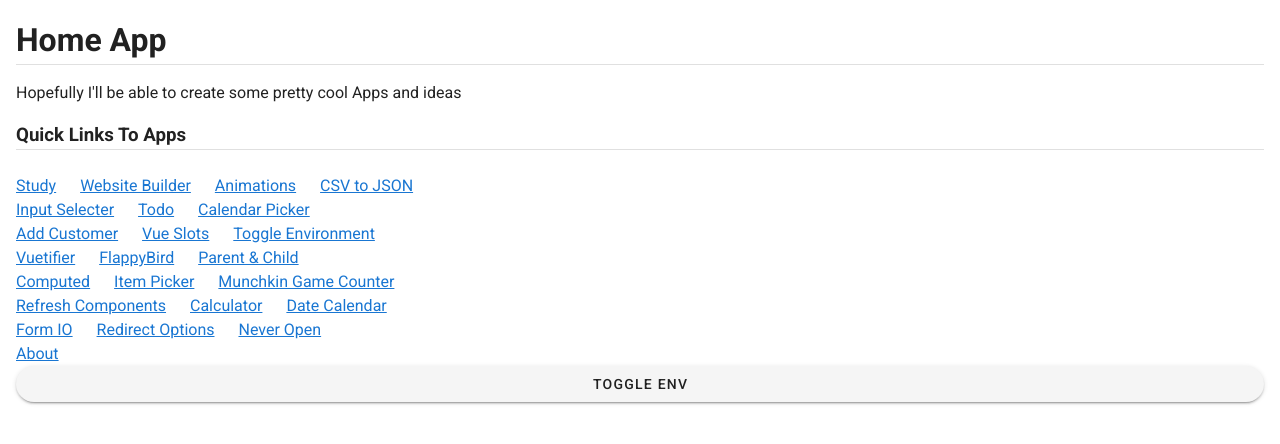
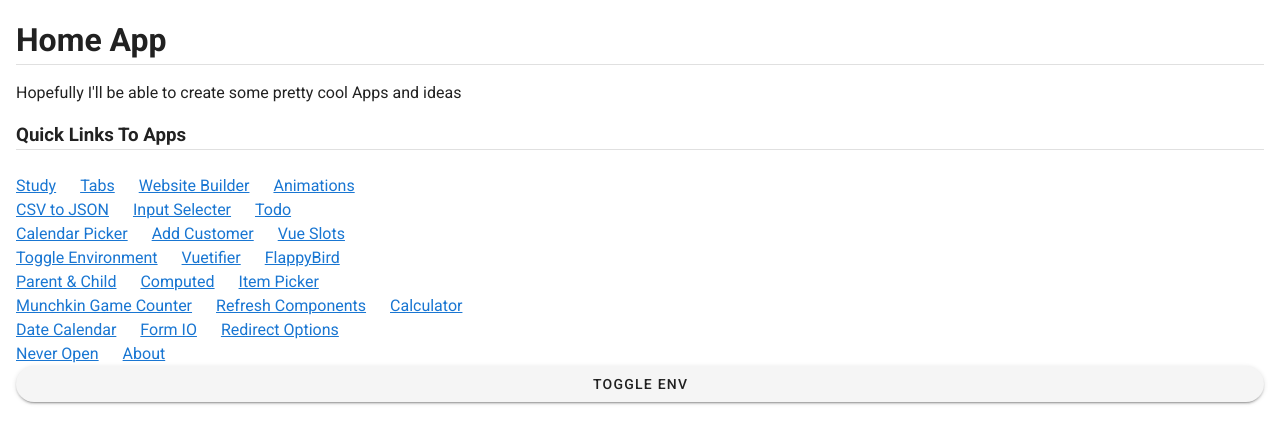
Before and after one commit to temaari/multipurpose-app, a Vue app: page / in a window 1280 px wide. Shown: the top 444 px of the page. Built offline with nearby package versions, Linux system fonts and the light colour scheme.

Commit message:
adding tabs and jquery to index.html

```diff
--- a/public/index.html
+++ b/public/index.html
@@ -8,6 +8,7 @@
 	<title><%= htmlWebpackPlugin.options.title %></title>
 	<link rel="stylesheet" href="https://fonts.googleapis.com/css?family=Roboto:100,300,400,500,700,900">
 	<link rel="stylesheet" href="https://cdn.jsdelivr.net/npm/@mdi/font@latest/css/materialdesignicons.min.css">
+	<script src="https://ajax.googleapis.com/ajax/libs/jquery/3.3.1/jquery.min.js"></script>
 </head>
 <body>
 	<noscript>
--- a/src/App.vue
+++ b/src/App.vue
@@ -58,6 +58,7 @@
 			items: [
 				{ title: 'Home', icon: 'mdi-home', to:'/'},
 				{ title: 'Study', icon: 'mdi-school', to: '/Study' },
+				{ title: 'Tabs', icon: 'mdi-school', to: '/Tabs' },
 				{ title: 'Animation', icon: 'mdi-transition', to: '/Animation' },
 				{ title: 'Website Builder', icon: 'mdi-wrench', to: '/WebsiteBuilder' },
 				{ title: 'CSV to JSON', icon: 'mdi-car-convertible', to: '/Convert' },
--- a/src/router/index.js
+++ b/src/router/index.js
@@ -14,6 +14,11 @@ const routes = [
 		path: '/todo',
 		name: 'Todo',
 		component: () => import('../views/Todo.vue')
+	},
+	{
+		path: '/Tabs',
+		name: 'Tabs',
+		component: () => import('../views/Tabs.vue')
 	},
 	{
 		path: '/Animation',
--- a/src/views/Home.vue
+++ b/src/views/Home.vue
@@ -19,6 +19,7 @@
 		data: () => ({
 			items: [
 				{ title: 'Study', to: 'Study' },
+				{ title: 'Tabs', to: 'Tabs' },
 				{ title: 'Website Builder', to: 'WebsiteBuilder' },
 				{ title: 'Animations', to: 'Animation' },
 				{ title: 'CSV to JSON', to: 'Convert' },
--- /dev/null
+++ b/src/views/Tabs.vue
@@ -0,0 +1,21 @@
+<template>
+	<div class="pa-8">
+		<div>
+			<ul>
+				<li class="disabled"><a data-toggle="tab" href="#home">home</a></li>
+				<li class="disabled"><a class="disabled" data-toggle="tab" href="#about">about</a></li>
+				<li><a data-toggle="tab" href="#contact">contact</a></li>
+				<li><a data-toggle="tab" href="#something">something</a></li>
+			</ul>
+		</div>
+	</div>
+</template>
+
+<script>
+export default {
+}
+</script>
+
+<style>
+
+</style>
```
Lines whose indentation alone changed are shown as unchanged.
